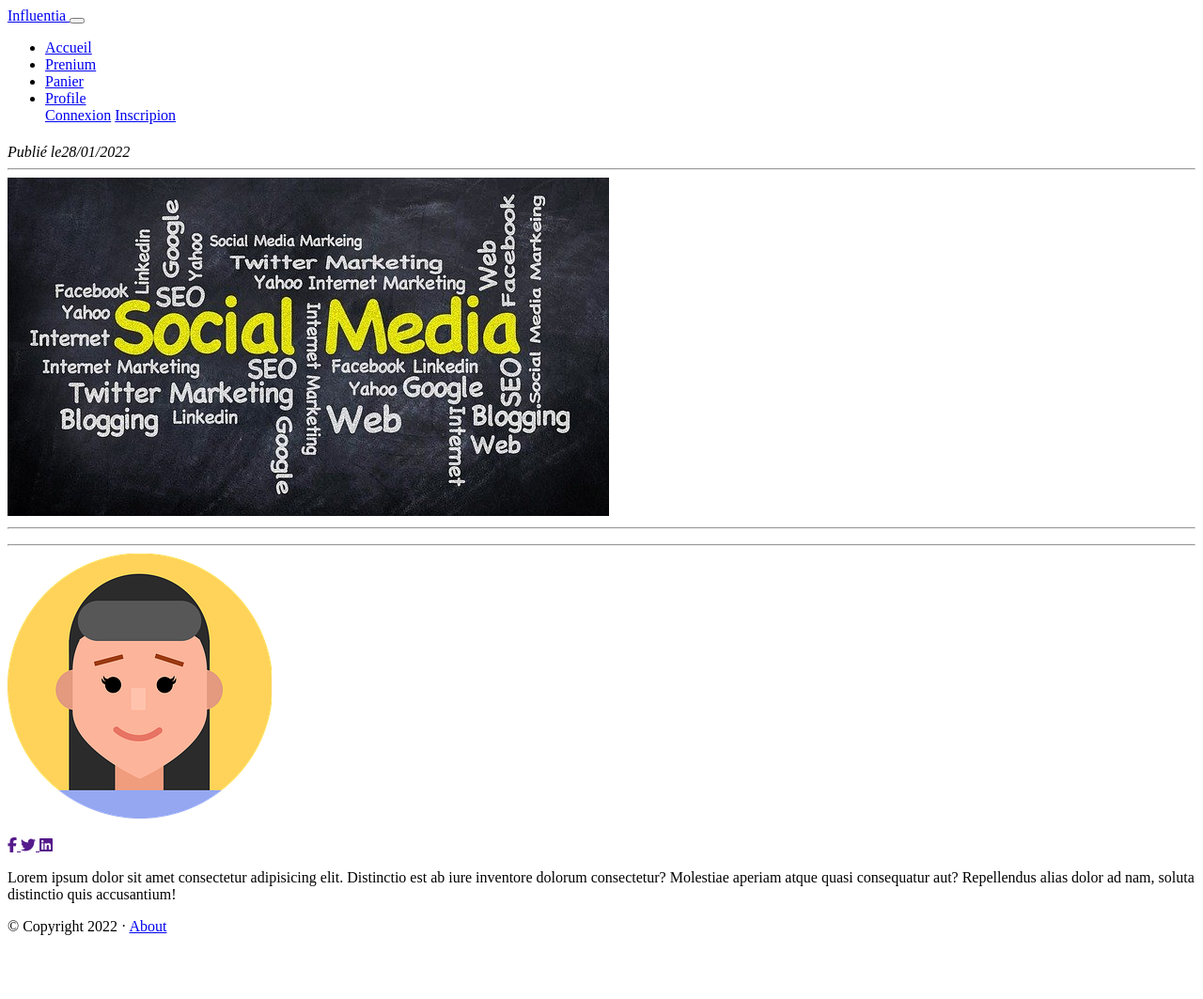
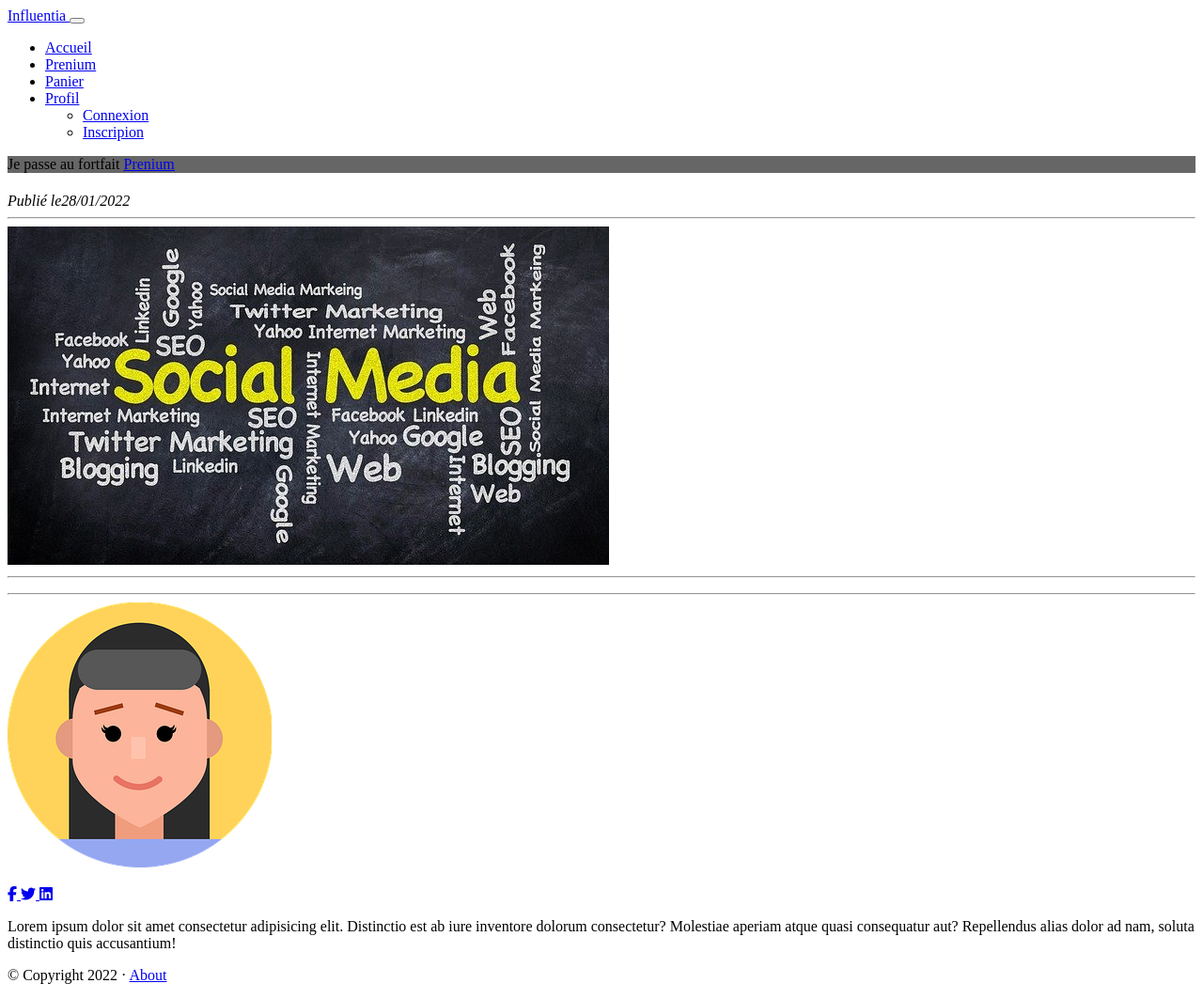
Before and after one commit to mataxelle/Influentia, a Symfony app: template templates/post/post_show.html.twig in a window 1280 px wide. Shown: the whole page at 94% size. Before the commit the page ends 995 px from the top, so only its background shows below. Run offline with Twig, Linux system fonts and the light colour scheme; the template is opened without the code that fills it, so the values that code supplies are empty; some libraries are stand-ins or nearby versions; some web fonts are replaced.

Commit message:
Add nav, prenium pack in base file and update template

```diff
--- a/config/routes.yaml
+++ b/config/routes.yaml
@@ -52,6 +52,10 @@ prenium_post_delete:
   controller: App\Controller\PreniumPostController::delete
   requirements:
     id: '\d+'
+
+prenium_pack:
+    path: /prenium_pack
+    controller: App\Controller\PreniumPostController::pack
 
 # admin
 admin:
--- a/src/Controller/PreniumPostController.php
+++ b/src/Controller/PreniumPostController.php
@@ -189,4 +189,9 @@ class PreniumPostController extends AbstractController
 
         return $this->redirectToRoute('prenium');
     }
+
+    public function pack()
+    {
+        return $this->render('prenium_post/prenium_pack.html.twig');
+    }
 }
--- a/templates/base.html.twig
+++ b/templates/base.html.twig
@@ -16,60 +16,7 @@
 		{% endblock %}
 	</head>
 	<body>
-		<header>
-			<nav class="navbar navbar-expand-lg navbar-dark bg-dark">
-				<div class="container-fluid">
-					<a class="navbar-brand ms-5" href="{{ path('index') }}">Influentia
-					</a>
-					<button class="navbar-toggler" type="button" data-bs-toggle="collapse" data-bs-target="#navbarSupportedContent" aria-controls="navbarSupportedContent" aria-expanded="false" aria-label="Toggle navigation">
-						<span class="navbar-toggler-icon"></span>
-					</button>
-					<div class="collapse navbar-collapse me-5" id="navbarSupportedContent">
-						<ul class="navbar-nav ms-auto text-center">
-							<li class="nav-item active">
-								<a class="nav-link active" href="{{ path('index') }}">Accueil<span class="sr-only"></span>
-								</a>
-							</li>
-							<li class="nav-item active">
-								<a class="nav-link" href="{{ path('prenium') }}">Prenium<span class="sr-only"></span>
-								</a>
-							</li>
-							<li class="nav-item active">
-								<a class="nav-link" href="{{ path('cart') }}">Panier<span class="sr-only"></span>
-								</a>
-							</li>
-							{% if is_granted('ROLE_ADMIN') %}
-								<li class="nav-item dropdown">
-									<a class="nav-link dropdown-toggle" id="navbarDropdown" role="button" data-bs-toggle="dropdown" aria-haspopup="true" aria-expanded="false" href="#">
-										Admin
-									</a>
-									<div class="dropdown-menu dropdown-menu-end" aria-labelledby="navbarDropdown">
-										<a class="dropdown-item" href="{{ path('admin') }}">Dashboard</a>
-										<a class="dropdown-item" href="{{ path('post_add') }}">Ajouter article</a>
-										<a class="dropdown-item" href="{{ path('prenium_post_add') }}">Ajouter Prenium</a>
-									</div>
-								</li>
-							{% endif %}
-							<li class="nav-item dropdown">
-								<a class="nav-link dropdown-toggle" id="navbarDropdown" role="button" data-bs-toggle="dropdown" aria-haspopup="true" aria-expanded="false" href="#">
-									Profile
-								</a>
-								<div class="dropdown-menu dropdown-menu-end" aria-labelledby="navbarDropdown">
-									{% if app.user %}
-										<a class="dropdown-item" href="{{ path('account', {'id': app.user.id}) }}">Mon compte</a>
-										<a class="dropdown-item" href="{{ path('logout') }}">Deconnexion</a>
-									{% elseif app.user is null %}
-										<a class="dropdown-item" href="{{ path('login') }}">Connexion</a>
-										<a class="dropdown-item" href="{{ path('register') }}">Inscripion</a>
-									{% endif %}
-								</div>
-							</li>
-						</ul>
-					</div>
-				</div>
-			</nav>
-		</header>
-
+		{% include "base/navbar.html.twig" %}
 		<main>
 			<div class="container mb-5"> {% block body %}{% endblock %}
 			</div>
--- /dev/null
+++ b/templates/base/navbar.html.twig
@@ -0,0 +1,67 @@
+<header>
+	<nav class="navbar navbar-expand-lg navbar-dark bg-dark">
+		<div class="container-fluid">
+			<a class="navbar-brand ms-5" href="{{ path('index') }}">Influentia
+			</a>
+			<button class="navbar-toggler" type="button" data-bs-toggle="collapse" data-bs-target="#navbarSupportedContent" aria-controls="navbarSupportedContent" aria-expanded="false" aria-label="Toggle navigation">
+				<span class="navbar-toggler-icon"></span>
+			</button>
+			<div class="collapse navbar-collapse me-5" id="navbarSupportedContent">
+				<ul class="navbar-nav ms-auto text-center">
+					<li class="nav-item active">
+						<a class="nav-link active" href="{{ path('index') }}">Accueil<span class="sr-only"></span>
+						</a>
+					</li>
+					<li class="nav-item active">
+						<a class="nav-link" href="{{ path('prenium') }}">Prenium<span class="sr-only"></span>
+						</a>
+					</li>
+					<li class="nav-item active">
+						<a class="nav-link" href="{{ path('cart') }}">Panier<span class="sr-only"></span>
+						</a>
+					</li>
+					{% if is_granted('ROLE_ADMIN') %}
+						<li class="nav-item dropdown">
+							<a class="nav-link dropdown-toggle" id="navbarDropdown" role="button" data-bs-toggle="dropdown" aria-haspopup="true" aria-expanded="false" href="#">
+								Admin
+							</a>
+							<ul class="dropdown-menu dropdown-menu-end" aria-labelledby="navbarDropdown">
+								<li>
+									<a class="dropdown-item" href="{{ path('admin') }}">Dashboard</a>
+								</li>
+								<li>
+									<a class="dropdown-item" href="{{ path('post_add') }}">Ajouter article</a>
+								</li>
+								<li>
+									<a class="dropdown-item" href="{{ path('prenium_post_add') }}">Ajouter Prenium</a>
+								</li>
+							</ul>
+						</li>
+					{% endif %}
+					<li class="nav-item dropdown">
+						<a class="nav-link dropdown-toggle" id="navbarDropdown" role="button" data-bs-toggle="dropdown" aria-haspopup="true" aria-expanded="false" href="#">
+							Profil
+						</a>
+						<ul class="dropdown-menu dropdown-menu-end" aria-labelledby="navbarDropdown">
+							{% if app.user %}
+								<li>
+									<a class="dropdown-item" href="{{ path('account', {'id': app.user.id}) }}">Mon compte</a>
+								</li>
+								<li>
+									<a class="dropdown-item" href="{{ path('logout') }}">Deconnexion</a>
+								</li>
+							{% elseif app.user is null %}
+								<li>
+									<a class="dropdown-item" href="{{ path('login') }}">Connexion</a>
+								</li>
+								<li>
+									<a class="dropdown-item" href="{{ path('register') }}">Inscripion</a>
+								</li>
+							{% endif %}
+						</ul>
+					</li>
+				</ul>
+			</div>
+		</div>
+	</nav>
+</header>
--- /dev/null
+++ b/templates/base/small_prenium_link.html.twig
@@ -0,0 +1,13 @@
+<div class="my-2 text-center">
+	<div class="mask" style="background-color: rgba(0, 0, 0, 0.6);">
+		<div class="d-flex justify-content-center align-items-center h-100">
+			<div class="text-white">
+				<p class="my-2">Je passe au fortfait
+                    <a class="my-2 text-decoration-none link-light" href="{{ path('prenium_pack') }}">
+                        <u>Prenium</u>
+                    </a>
+                </p>
+			</div>
+		</div>
+	</div>
+</div>
--- a/templates/post/about.html.twig
+++ b/templates/post/about.html.twig
@@ -4,6 +4,8 @@
 
 {% block body %}
 <div>
+    {% include "base/prenium_link.html.twig" %}
+
     <h1 class="text-center my-5">À propos !</h1>
 </div>
 {% endblock %}
--- a/templates/post/index.html.twig
+++ b/templates/post/index.html.twig
@@ -7,7 +7,9 @@
 
 {% block body %}
 	<div>
-		<h1 class="text-center mt-5 mb-3">Une plateforme d'informations, où le partage est essentiel !</h1>
+	    {% include "base/prenium_link.html.twig" %}
+
+		<h1 class="text-center mt-5 mb-5">Une plateforme d'informations, où le partage est essentiel !</h1>
 
 		<h2 class="text-center text-secondary mb-5">Articles </h2>
 
--- a/templates/post/post_show.html.twig
+++ b/templates/post/post_show.html.twig
@@ -8,6 +8,8 @@
 
 {% block body %}
 	<div>
+	    {% include "base/small_prenium_link.html.twig" %}
+
 		<div class="col s12">
 			{% for message in app.flashes('message') %}
 				<div class="flash-message">
@@ -67,13 +69,13 @@
 							<p class="mb-2">
 								<strong>{{ post.user.firstName}}</strong>
 							</p>
-							<a href="" class="text-dark">
+							<a href="#" class="text-dark">
 								<i class="fab fa-facebook-f me-1"></i>
 							</a>
-							<a href="" class="text-dark">
+							<a href="#" class="text-dark">
 								<i class="fab fa-twitter me-1"></i>
 							</a>
-							<a href="" class="text-dark">
+							<a href="#" class="text-dark">
 								<i class="fab fa-linkedin me-1"></i>
 							</a>
 							<p>
```
Also changed, not shown: templates/base/prenium_link.html.twig (added, +13 -0 lines), templates/prenium_post/index.html.twig (+8 -3 lines), templates/prenium_post/prenium_pack.html.twig (added, +29 -0 lines), templates/prenium_post/prenium_show.html.twig (+8 -2 lines), 1 other file. Lines whose indentation alone changed are shown as unchanged.
